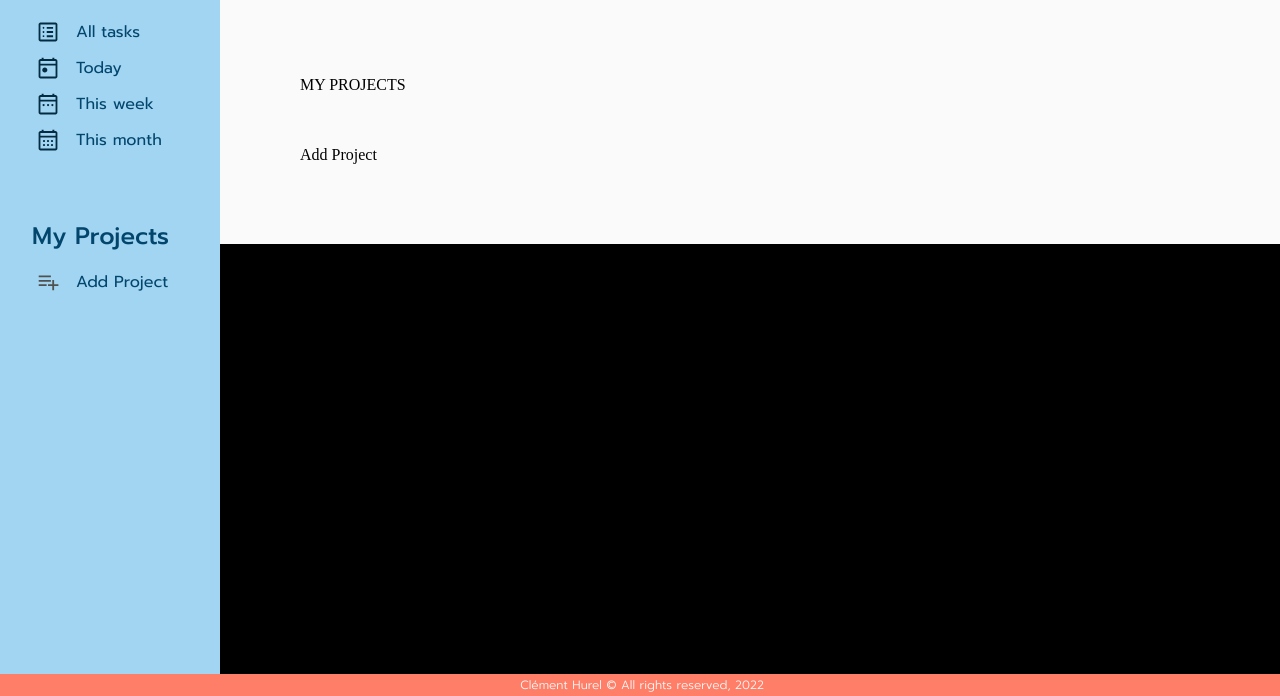
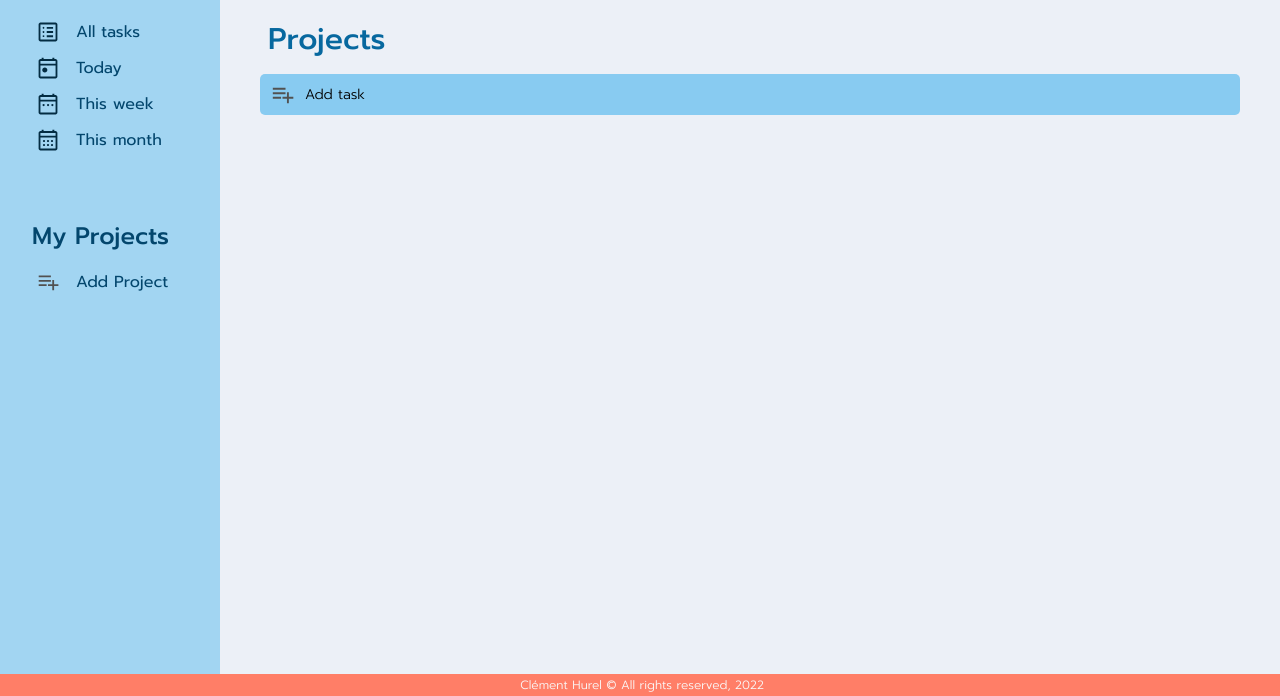
Before and after one commit to hrlclem/to-do-list, a website: page dist/index.html in a window 1280 px wide. Shown: the part 104-800 px from the top of the page. Drawn offline with Linux system fonts and the light colour scheme.

Commit message:
merveilleux update

```diff
--- a/src/style.css
+++ b/src/style.css
@@ -140,10 +140,9 @@ html, body, #content {
 
 /* PROJECT */
 .projectDisplay{
-    background-color: #fafafa;
+    background-color: #ecf0f7;
     padding-left:20px;
     padding-right:20px;
-
 }
 .addProjectIcon{
     filter: invert(30%) sepia(0%) saturate(0%) hue-rotate(311deg) brightness(104%) contrast(96%)
@@ -156,13 +155,60 @@ html, body, #content {
     grid-column-start: 2;
     grid-column-end: 5;
 
+    display: flex;
+    justify-content: center;
+    background-color: #ecf0f7;
     height: calc(100vh - 120px);
     min-height: 300px;
-    background-color: black;
+    padding-top: 20px;
+    padding-left:40px;
+    padding-right:40px;
+}
+.projectDisplay{
+    max-width: 1000px;
+    width: 100%;
+    padding: 0;
+    margin: 0;
+    /* border: 1px solid black; */
 }
 
-.projectDisplay{
-    padding:80px;
+.projectTitleMain{
+    font-family: 'Prompt', sans-serif;
+    color:#07689F;
+    justify-content: left;
+    font-weight: 500;
+    font-size: 30px;
+    padding-left: 8px;
+    margin-bottom: 12px;
+}
+.allTasksMain{
+    display: flex;
+}
+
+.addTasksMain{
+    display: flex;
+    align-items: center;
+    padding-left: 10px;
+    padding-right: 10px;
+    padding-top: 8px;
+    padding-bottom: 8px;
+    background-color: #88cbf1;
+    width: 100%;
+    border-radius: 5px;
+}
+.addTasksMain:hover{
+    background-color: #b3d9f0;
+}
+.addTasksIconMain{
+    filter: invert(30%) sepia(0%) saturate(0%) hue-rotate(311deg) brightness(104%) contrast(96%);
+    width: 25px;
+    padding-right: 10px;
+}
+.addTasksTitleMain{
+    font-family: 'Prompt', sans-serif;
+    justify-content: left;
+    font-weight: 200;
+    font-size: 14px;
 }
 
 
```
Also changed, not shown: dist/index.html.
